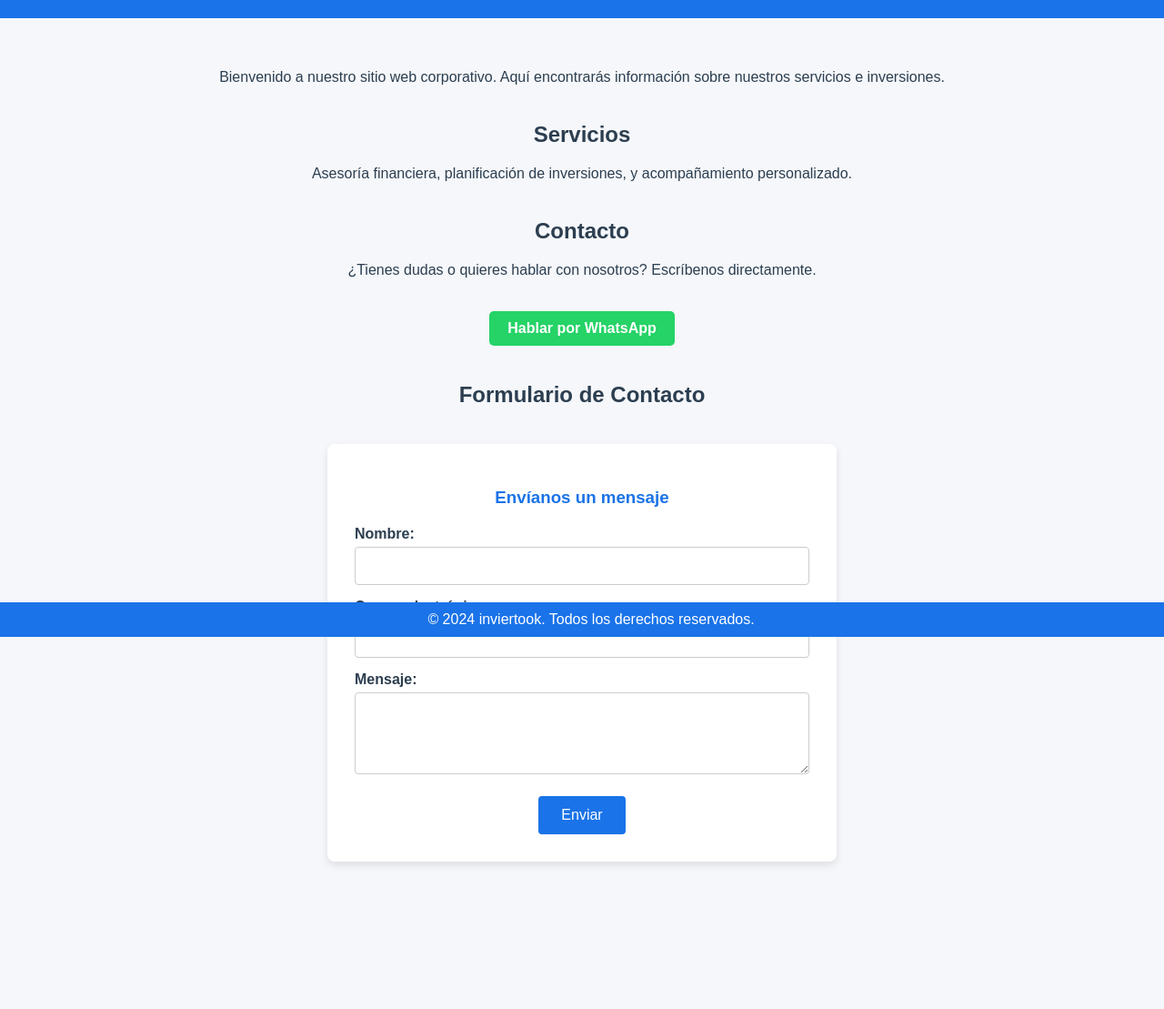
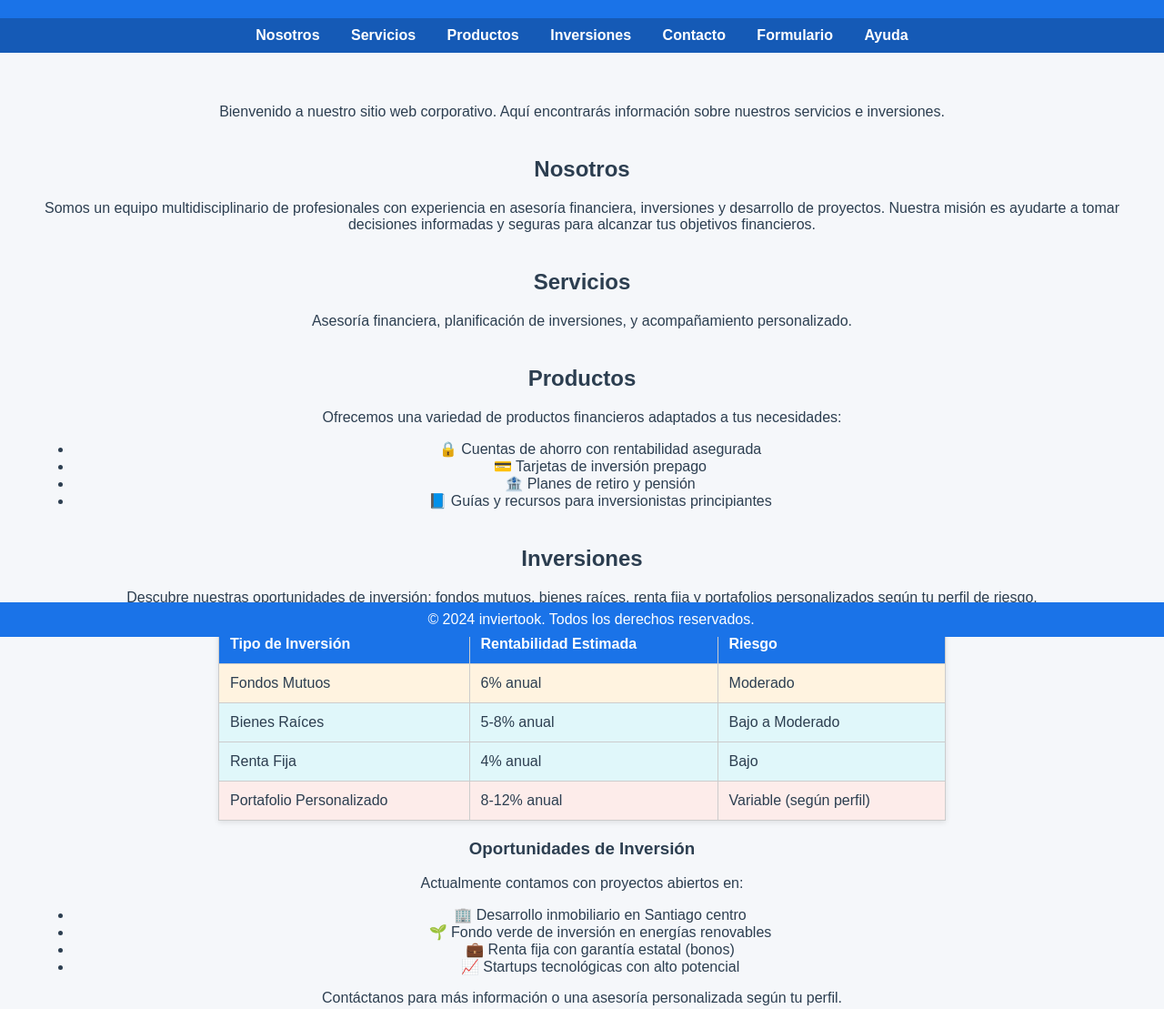
Before and after one commit to Inviertook/inviertook, a plain HTML site: page index.html in a window 1280 px wide. Shown: the part 100-1209 px from the top of the page at 91% size. Before the commit the page ends 1127 px from the top, so only its background shows below. Drawn offline with Linux system fonts and the light colour scheme.

Commit message:
Add files via upload

```diff
--- a/index.html
+++ b/index.html
@@ -17,6 +17,20 @@
       color: white;
       padding: 20px;
       text-align: center;
+    }
+    nav {
+      background-color: #155ab6;
+      text-align: center;
+      padding: 10px 0;
+    }
+    nav a {
+      color: white;
+      margin: 0 15px;
+      text-decoration: none;
+      font-weight: bold;
+    }
+    nav a:hover {
+      text-decoration: underline;
     }
     main {
       padding: 40px;
@@ -88,27 +102,127 @@
     button:hover {
       background-color: #155ab6;
     }
+    table {
+      width: 100%;
+      max-width: 800px;
+      margin: 20px auto;
+      border-collapse: collapse;
+      background-color: white;
+      box-shadow: 0 2px 6px rgba(0, 0, 0, 0.1);
+    }
+    th, td {
+      padding: 12px;
+      border: 1px solid #ccc;
+      text-align: left;
+    }
+    th {
+      background-color: #1a73e8;
+      color: white;
+    }
+    .highlight-low {
+      background-color: #e0f7fa;
+    }
+    .highlight-medium {
+      background-color: #fff3e0;
+    }
+    .highlight-high {
+      background-color: #fdecea;
+    }
   </style>
 </head>
 <body>
   <header>
     <h1>inviertook</h1>
   </header>
+
+  <nav>
+    <a href="#nosotros">Nosotros</a>
+    <a href="#servicios">Servicios</a>
+    <a href="#productos">Productos</a>
+    <a href="#inversiones">Inversiones</a>
+    <a href="#contacto">Contacto</a>
+    <a href="#formulario">Formulario</a>
+    <a href="#ayuda">Ayuda</a>
+  </nav>
+
   <main>
     <p>Bienvenido a nuestro sitio web corporativo. Aquí encontrarás información sobre nuestros servicios e inversiones.</p>
 
-    <section>
+    <section id="nosotros">
+      <h2>Nosotros</h2>
+      <p>Somos un equipo multidisciplinario de profesionales con experiencia en asesoría financiera, inversiones y desarrollo de proyectos. Nuestra misión es ayudarte a tomar decisiones informadas y seguras para alcanzar tus objetivos financieros.</p>
+    </section>
+
+    <section id="servicios">
       <h2>Servicios</h2>
       <p>Asesoría financiera, planificación de inversiones, y acompañamiento personalizado.</p>
     </section>
 
-    <section>
+    <section id="productos">
+      <h2>Productos</h2>
+      <p>Ofrecemos una variedad de productos financieros adaptados a tus necesidades:</p>
+      <ul>
+        <li>🔒 Cuentas de ahorro con rentabilidad asegurada</li>
+        <li>💳 Tarjetas de inversión prepago</li>
+        <li>🏦 Planes de retiro y pensión</li>
+        <li>📘 Guías y recursos para inversionistas principiantes</li>
+      </ul>
+    </section>
+
+    <section id="inversiones">
+      <h2>Inversiones</h2>
+      <p>Descubre nuestras oportunidades de inversión: fondos mutuos, bienes raíces, renta fija y portafolios personalizados según tu perfil de riesgo.</p>
+
+      <table>
+        <thead>
+          <tr>
+            <th>Tipo de Inversión</th>
+            <th>Rentabilidad Estimada</th>
+            <th>Riesgo</th>
+          </tr>
+        </thead>
+        <tbody>
+          <tr class="highlight-medium">
+            <td>Fondos Mutuos</td>
+            <td>6% anual</td>
+            <td>Moderado</td>
+          </tr>
+          <tr class="highlight-low">
+            <td>Bienes Raíces</td>
+            <td>5-8% anual</td>
+            <td>Bajo a Moderado</td>
+          </tr>
+          <tr class="highlight-low">
+            <td>Renta Fija</td>
+            <td>4% anual</td>
+            <td>Bajo</td>
+          </tr>
+          <tr class="highlight-high">
+            <td>Portafolio Personalizado</td>
+            <td>8-12% anual</td>
+            <td>Variable (según perfil)</td>
+          </tr>
+        </tbody>
+      </table>
+
+      <h3>Oportunidades de Inversión</h3>
+      <p>Actualmente contamos con proyectos abiertos en:</p>
+      <ul>
+        <li>🏢 Desarrollo inmobiliario en Santiago centro</li>
+        <li>🌱 Fondo verde de inversión en energías renovables</li>
+        <li>💼 Renta fija con garantía estatal (bonos)</li>
+        <li>📈 Startups tecnológicas con alto potencial</li>
+      </ul>
+      <p>Contáctanos para más información o una asesoría personalizada según tu perfil.</p>
+    </section>
+
+    <section id="contacto">
       <h2>Contacto</h2>
       <p>¿Tienes dudas o quieres hablar con nosotros? Escríbenos directamente.</p>
       <a class="whatsapp-button" href="https://wa.me/56997245817" target="_blank">Hablar por WhatsApp</a>
     </section>
 
-    <section>
+    <section id="formulario">
       <h2>Formulario de Contacto</h2>
       <form action="https://formsubmit.co/inviertoook@gmail.com" method="post">
         <input type="hidden" name="_captcha" value="false">
@@ -126,7 +240,13 @@
         <button type="submit">Enviar</button>
       </form>
     </section>
+
+    <section id="ayuda">
+      <h2>Ayuda</h2>
+      <p>Para soporte o preguntas frecuentes, contáctanos por WhatsApp o a través del formulario. Responderemos a la brevedad.</p>
+    </section>
   </main>
+
   <footer>
     &copy; 2024 inviertook. Todos los derechos reservados.
   </footer>
```
